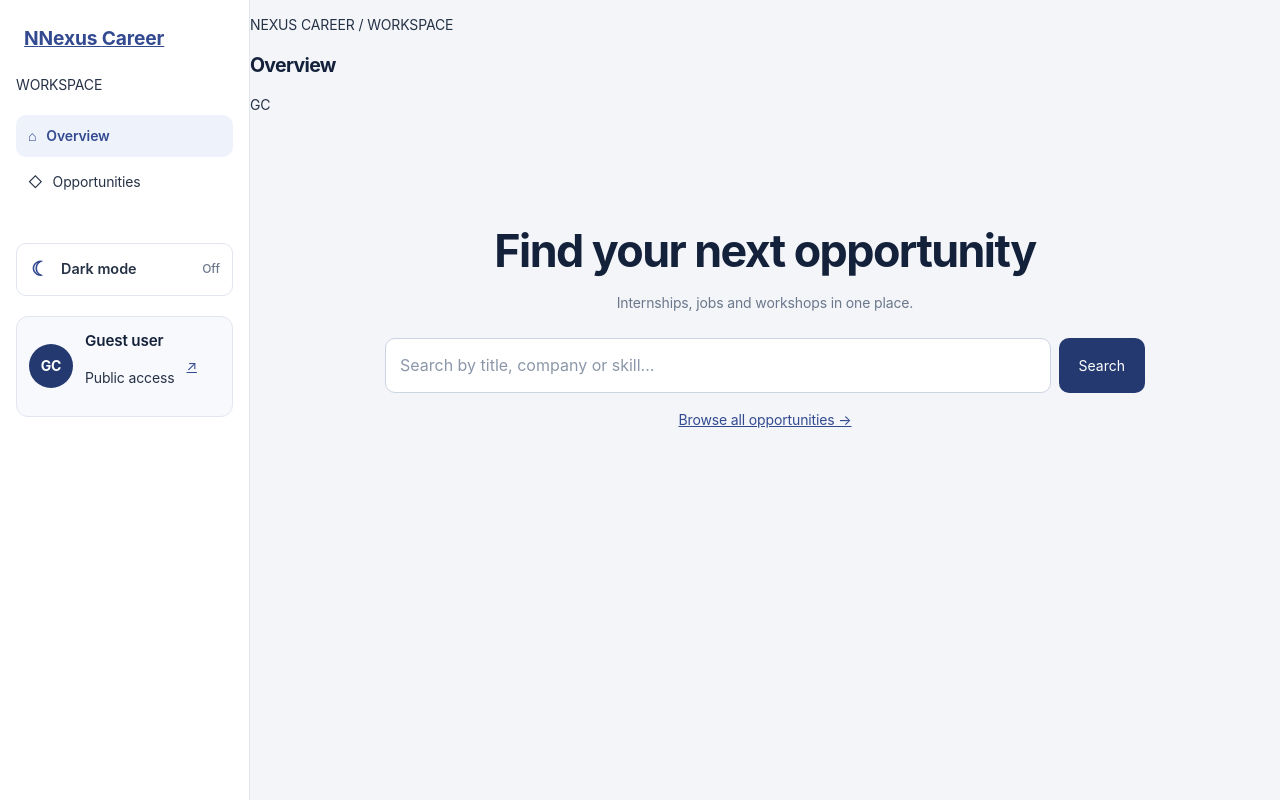
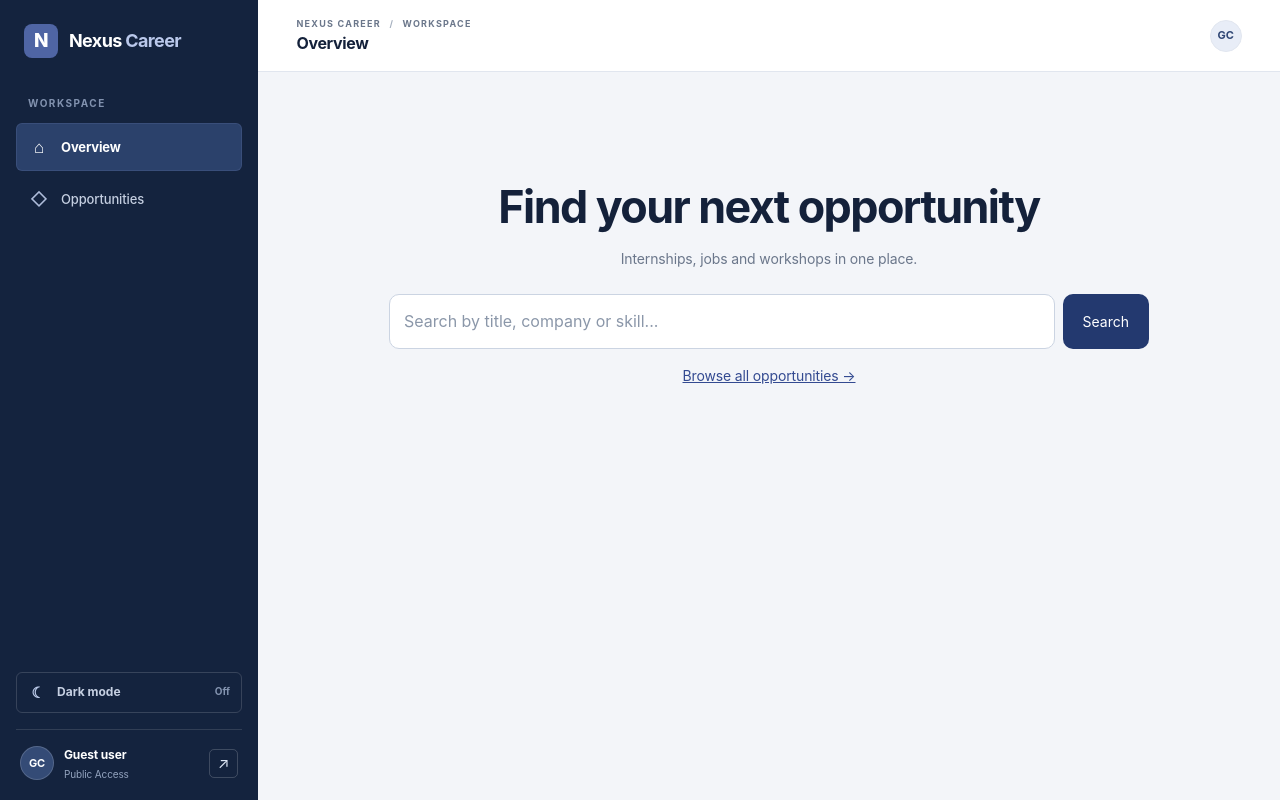
Before and after one commit to Deepak392/nexus-career, a React (Vite) app in the folder frontend/: page / in a window 1280 px wide. Built offline with nearby package versions, Linux system fonts and the light colour scheme; no server answers.

Commit message:
style(ui): add enterprise sidebar and topbar

```diff
--- a/frontend/src/Layout.css
+++ b/frontend/src/Layout.css
@@ -1,107 +1,180 @@
-.app-shell { display: flex; min-height: 100vh; background: var(--page-bg); color: var(--text); }
-
+:root { --sidebar-width: 258px; }
+.app-shell {
+  display: flex;
+  min-height: 100vh;
+  background: var(--page-bg);
+  color: var(--text);
+}
 .sidebar {
-  width: 250px;
-  flex-shrink: 0;
   position: sticky;
   top: 0;
+  display: flex;
+  flex: 0 0 var(--sidebar-width);
+  flex-direction: column;
+  gap: 0;
+  width: var(--sidebar-width);
   height: 100vh;
-  box-sizing: border-box;
-  background: var(--surface);
-  border-right: 1px solid var(--border);
-  padding: 24px 16px;
+  padding: 24px 16px 18px;
+  overflow-y: auto;
+  background: #14233e;
+  color: #e8edf6;
+}
+.sidebar-brand {
   display: flex;
-  flex-direction: column;
-  gap: 20px;
+  align-items: center;
+  gap: 11px;
+  margin: 0 8px 38px;
+  color: #fff;
+  text-decoration: none;
+  font-size: 18px;
+  font-weight: 650;
+  letter-spacing: -.035em;
 }
-
-.sidebar-brand { font-size: 1.2rem; font-weight: 700; color: var(--accent); padding: 0 8px; }
-
+.sidebar-brand strong { color: #bac8eb; font-weight: 700; }
+.sidebar-brand-mark {
+  display: grid;
+  width: 34px;
+  height: 34px;
+  place-items: center;
+  border-radius: 8px;
+  background: #4f65a4;
+  color: #fff;
+  font-size: 19px;
+  font-weight: 800;
+}
+.sidebar-section-label {
+  padding: 0 12px 11px;
+  color: #8292af;
+  font-size: 10px;
+  font-weight: 750;
+  letter-spacing: .15em;
+}
+.sidebar-nav { display: flex; flex-direction: column; gap: 4px; }
+.sidebar-link {
+  display: flex;
+  align-items: center;
+  gap: 12px;
+  min-height: 43px;
+  padding: 10px 12px;
+  border: 1px solid transparent;
+  border-radius: 6px;
+  color: #c4cee0;
+  text-decoration: none;
+  font-size: 13px;
+  font-weight: 540;
+  transition: background .15s ease, color .15s ease;
+}
+.sidebar-link:hover { background: rgba(255,255,255,.07); color: #fff; }
+.sidebar-link.active {
+  border-color: rgba(153, 175, 226, .12);
+  background: #2b416b;
+  color: #fff;
+  font-weight: 650;
+}
+.sidebar-icon {
+  display: inline-grid;
+  width: 20px;
+  place-items: center;
+  color: #aebcda;
+  font-size: 17px;
+}
+.sidebar-link.active .sidebar-icon { color: #fff; }
+.sidebar-loading { padding: 12px; color: #aab6ca; font-size: 12px; }
+.sidebar-spacer { flex: 1; min-height: 36px; }
+.sidebar .theme-toggle {
+  width: 100%;
+  min-height: 38px;
+  margin-bottom: 16px;
+  padding: 8px 11px;
+  border: 1px solid rgba(255,255,255,.15);
+  border-radius: 6px;
+  background: transparent;
+  color: #c6d0e2;
+  font-size: 12px;
+}
+.sidebar .theme-toggle:hover { background: rgba(255,255,255,.07); border-color: rgba(255,255,255,.28); }
+.sidebar .theme-toggle-icon { color: #b9c8e7; }
+.sidebar .theme-toggle-state { color: #8494b0; }
 .sidebar-profile {
   display: flex;
   align-items: center;
-  gap: 12px;
-  padding: 12px;
-  background: var(--surface-alt);
-  border: 1px solid var(--border);
-  border-radius: 12px;
+  gap: 10px;
+  padding: 15px 4px 0;
+  border-top: 1px solid rgba(255,255,255,.12);
 }
-
-.avatar {
-  width: 44px;
-  height: 44px;
+.avatar, .workspace-topbar-avatar {
+  display: grid;
+  flex: 0 0 auto;
+  width: 34px;
+  height: 34px;
+  place-items: center;
+  border: 1px solid rgba(255,255,255,.16);
   border-radius: 50%;
-  background: var(--accent-strong);
-  color: var(--accent-contrast);
+  background: #344b76;
+  color: #fff;
+  font-size: 11px;
+  font-weight: 750;
+}
+.sidebar-profile-copy { min-width: 0; flex: 1; }
+.profile-name { overflow: hidden; margin: 0; color: #fff; font-size: 12px; font-weight: 650; text-overflow: ellipsis; white-space: nowrap; }
+.sidebar-role { margin: 2px 0 0; color: #94a4bf; font-size: 10px; text-transform: capitalize; }
+.profile-btn {
+  display: inline-grid;
+  width: 29px;
+  height: 29px;
+  place-items: center;
+  padding: 0;
+  border: 1px solid rgba(255,255,255,.18);
+  border-radius: 5px;
+  background: transparent;
+  color: #dce5f4;
+  font-size: 15px;
+  text-decoration: none;
+}
+.profile-btn:hover { background: rgba(255,255,255,.09); }
+.app-main { flex: 1; min-width: 0; }
+.workspace-topbar {
+  position: sticky;
+  z-index: 5;
+  top: 0;
   display: flex;
   align-items: center;
-  justify-content: center;
-  font-weight: 700;
-  flex-shrink: 0;
+  justify-content: space-between;
+  min-height: 72px;
+  padding: 12px clamp(18px, 3vw, 42px);
+  border-bottom: 1px solid var(--border);
+  background: color-mix(in srgb, var(--surface) 94%, transparent);
+  backdrop-filter: blur(12px);
 }
-
-.profile-name { font-weight: 600; font-size: 0.95rem; margin: 0; color: var(--text-strong); }
-
-.profile-btn {
-  background: none;
-  border: 0;
-  padding: 0;
-  color: var(--accent);
-  cursor: pointer;
-  font-size: 0.85rem;
-  text-decoration: underline;
+.workspace-breadcrumb { margin: 0 0 2px; color: var(--text-muted); font-size: 9px; font-weight: 750; letter-spacing: .14em; }
+.workspace-breadcrumb span { padding: 0 5px; color: #a6b0bf; }
+.workspace-topbar h2 { margin: 0; color: var(--text-strong); font-size: 16px; font-weight: 680; letter-spacing: -.02em; }
+.workspace-topbar-right { display: flex; align-items: center; gap: 12px; }
+.workspace-access { padding: 5px 9px; border: 1px solid var(--border); border-radius: 4px; background: var(--surface-alt); color: var(--text-muted); font-size: 10px; font-weight: 750; letter-spacing: .04em; text-transform: uppercase; }
+.workspace-topbar-avatar { width: 32px; height: 32px; border-color: var(--border); background: #e8edf7; color: #304775; }
+.auth-shell { min-height: 100vh; }
+.auth-shell .app-main { display: flex; min-height: 100vh; }
+.auth-shell .auth-page { flex: 1; }
+.theme-toggle {
+  display: flex; align-items: center; gap: 9px; width: 100%;
+  padding: 10px 12px; border: 1px solid var(--border); border-radius: 6px;
+  background: var(--surface); color: var(--text); font: inherit; font-size: 12px;
+  font-weight: 650; text-align: left; cursor: pointer;
 }
-
-.sidebar-nav { display: flex; flex-direction: column; gap: 4px; }
-
-.sidebar-nav a {
-  display: flex;
-  align-items: center;
-  gap: 10px;
-  padding: 10px 12px;
-  border-radius: 10px;
-  color: var(--text);
-  text-decoration: none;
+.theme-toggle-icon { display: inline-grid; width: 20px; place-items: center; font-size: 15px; }
+.theme-toggle-state { margin-left: auto; color: var(--text-muted); font-size: 10px; }
+@media (max-width: 860px) {
+  .app-shell:not(.auth-shell) { flex-direction: column; }
+  .sidebar { position: static; flex: 0 0 auto; width: 100%; height: auto; padding: 14px 16px; }
+  .sidebar-brand { margin: 0 0 14px; }
+  .sidebar-section-label { display: none; }
+  .sidebar-nav { flex-direction: row; gap: 5px; overflow-x: auto; padding-bottom: 7px; }
+  .sidebar-link { flex: 0 0 auto; min-height: 37px; padding: 8px 10px; }
+  .sidebar-spacer, .sidebar .theme-toggle, .sidebar-profile { display: none; }
+  .workspace-topbar { position: static; min-height: 60px; }
 }
-
-.sidebar-nav a:hover { background: var(--surface-alt); }
-.sidebar-nav a.active { background: var(--accent-soft); color: var(--accent); font-weight: 600; }
-
-.app-main { flex: 1; min-width: 0; }
-
-.theme-toggle {
-  display: flex;
-  align-items: center;
-  gap: 10px;
-  width: 100%;
-  padding: 10px 12px;
-  border: 1px solid var(--border);
-  border-radius: 10px;
-  background: var(--surface);
-  color: var(--text);
-  font: inherit;
-  font-size: 0.9rem;
-  font-weight: 600;
-  text-align: left;
-  cursor: pointer;
-  transition: background-color 160ms ease, border-color 160ms ease;
+@media (max-width: 520px) {
+  .workspace-topbar { min-height: 56px; padding: 10px 16px; }
+  .workspace-topbar h2 { font-size: 14px; }
+  .workspace-access { display: none; }
 }
-
-.theme-toggle:hover { background: var(--surface-alt); border-color: var(--accent); }
-.theme-toggle:focus-visible { outline: 3px solid var(--focus-ring); outline-offset: 2px; }
-.theme-toggle-icon { display: inline-grid; place-items: center; width: 22px; font-size: 1.25rem; color: var(--accent); }
-.theme-toggle-state { margin-left: auto; color: var(--text-muted); font-size: 0.75rem; font-weight: 500; }
-
-.auth-nav-links {
-  display: flex;
-  gap: 10px;
-  margin-top: 5px;
-  font-size: 0.85rem;
-}
-
-.auth-nav-links a { color: var(--accent); text-decoration: underline; }
-
-@media (max-width: 768px) {
-  .app-shell { flex-direction: column; }
-  .sidebar { width: 100%; height: auto; position: static; border-right: 0; border-bottom: 1px solid var(--border); }
-}
```
